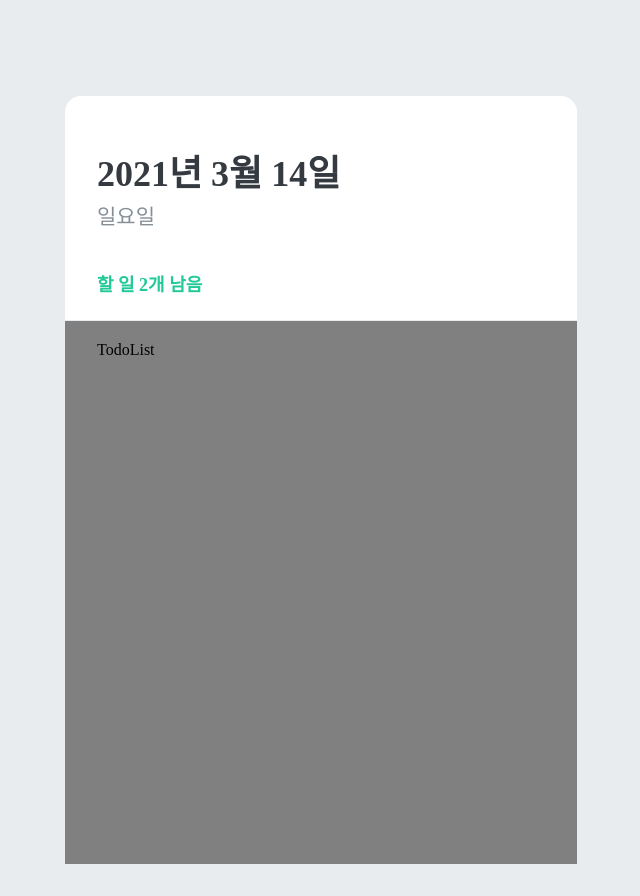
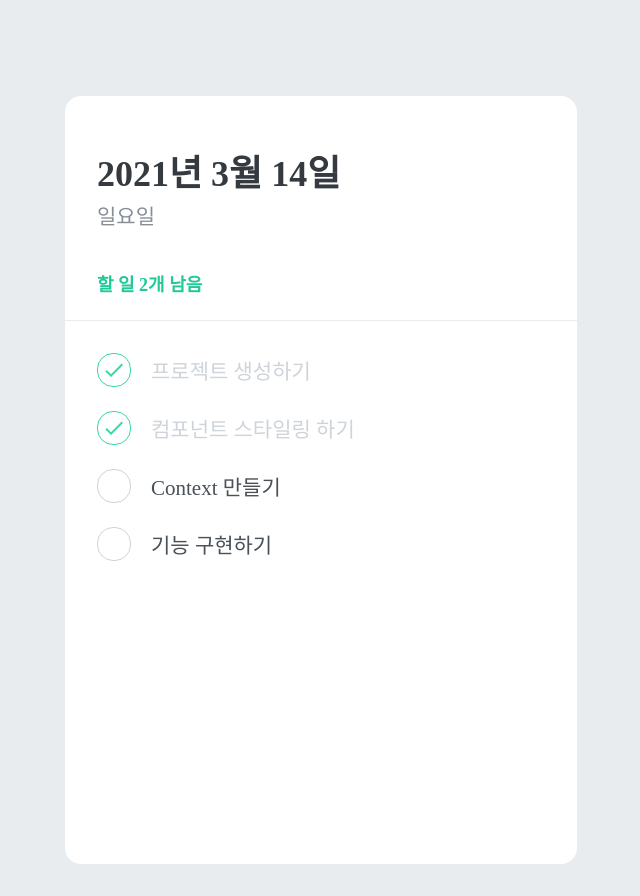
Before and after one commit to Sonchaegeon/Todolist, a React (Create React App) app in the folder mashup-todolist/: page / in a window 1280 px wide. Shown: the whole page, without its empty margins (319-959 px from the left). Built offline with nearby package versions, Linux system fonts and the light colour scheme; the HTML template or start-up script is replaced by a standard one.

Commit message:
todo item

```diff
--- /dev/null
+++ b/mashup-todolist/src/components/TodoItem.js
@@ -0,0 +1,72 @@
+import React from 'react';
+import styled, { css } from 'styled-components';
+import { MdDone, MdDelete } from 'react-icons/md';
+
+const Remove = styled.div`
+  display: flex;
+  align-items: center;
+  justify-content: center;
+  color: #dee2e6;
+  font-size: 24px;
+  cursor: pointer;
+  &:hover {
+    color: #ff6b6b;
+  }
+  display: none;
+`;
+
+const TodoItemBlock = styled.div`
+  display: flex;
+  align-items: center;
+  padding-top: 12px;
+  padding-bottom: 12px;
+  &:hover {
+    ${Remove} {
+      display: initial;
+    }
+  }
+`;
+
+const CheckCircle = styled.div`
+  width: 32px;
+  height: 32px;
+  border-radius: 16px;
+  border: 1px solid #ced4da;
+  font-size: 24px;
+  display: flex;
+  align-items: center;
+  justify-content: center;
+  margin-right: 20px;
+  cursor: pointer;
+  ${(props) =>
+    props.done &&
+    css`
+      border: 1px solid #38d9a9;
+      color: #38d9a9;
+    `}
+`;
+
+const Text = styled.div`
+  flex: 1;
+  font-size: 21px;
+  color: #495057;
+  ${(props) =>
+    props.done &&
+    css`
+      color: #ced4da;
+    `}
+`;
+
+function TodoItem({ id, done, text }) {
+  return (
+    <TodoItemBlock>
+      <CheckCircle done={done}>{done && <MdDone />}</CheckCircle>
+      <Text done={done}>{text}</Text>
+      <Remove>
+        <MdDelete />
+      </Remove>
+    </TodoItemBlock>
+  );
+}
+
+export default TodoItem;
--- a/mashup-todolist/src/components/TodoList.js
+++ b/mashup-todolist/src/components/TodoList.js
@@ -1,16 +1,23 @@
 import React from 'react';
 import styled from 'styled-components';
+import TodoItem from './TodoItem';
 
 const TodoListBlock = styled.div`
   flex: 1;
   padding: 20px 32px;
   padding-bottom: 48px;
   overflow-y: auto;
-  background: gray;
 `;
 
 function TodoList() {
-  return <TodoListBlock>TodoList</TodoListBlock>;
+  return (
+    <TodoListBlock>
+      <TodoItem text="프로젝트 생성하기" done={true} />
+      <TodoItem text="컴포넌트 스타일링 하기" done={true} />
+      <TodoItem text="Context 만들기" done={false} />
+      <TodoItem text="기능 구현하기" done={false} />
+    </TodoListBlock>
+  );
 }
 
 export default TodoList;
```
